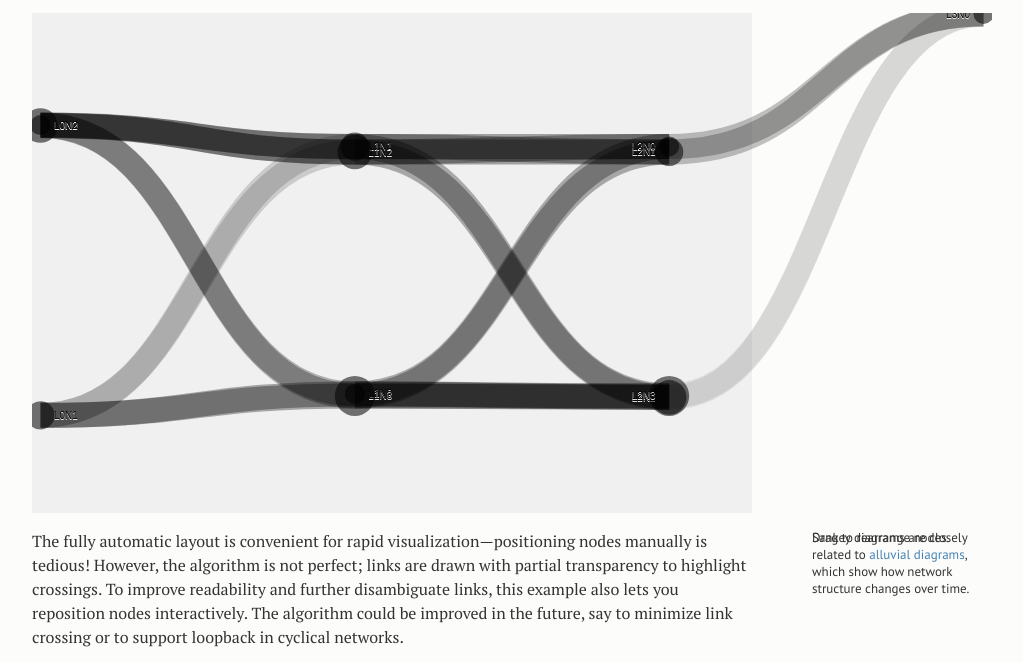
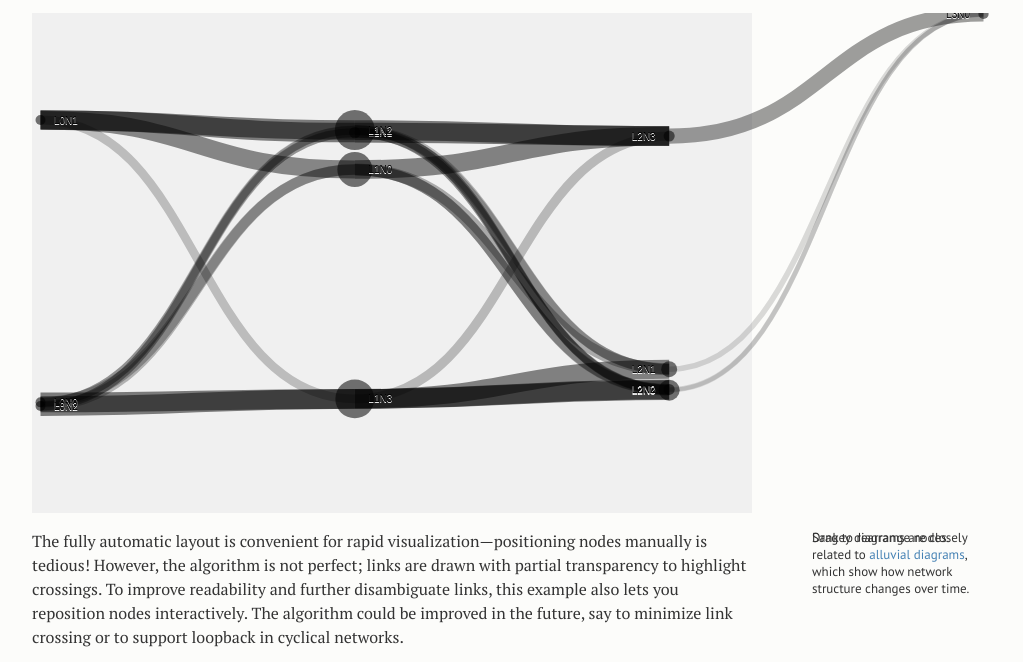
Before and after one commit to CSE512-15S/fp-klowrey-nttam15, a plain HTML site: page index.html in a window 1280 px wide. Shown: the part 138-800 px from the top of the page, without its empty margins (128-1151 px from the left). Drawn offline with Linux system fonts and the light colour scheme.

Commit message:
more changes to sankey render algorithm

```diff
--- a/data/tsne_sankey.json
+++ b/data/tsne_sankey.json
@@ -2,72 +2,84 @@
   "nodes": [
     {
       "name": "L0N0",
+      "layer": "input",
       "value": [
-        0.22532678566387299
+        0.7877560413625
       ]
     },
     {
       "name": "L0N1",
+      "layer": "input",
       "value": [
-        0.8120415370567982
+        0.21299354629129774
       ]
     },
     {
       "name": "L0N2",
+      "layer": "input",
       "value": [
-        0.22217864646955066
+        0.791245182258759
       ]
     },
     {
       "name": "L1N0",
+      "layer": "fc",
       "value": [
-        0.7706495001233614
+        0.31542547681670774
       ]
     },
     {
       "name": "L1N1",
+      "layer": "fc",
       "value": [
-        0.2667723740048622
+        0.23857482605450897
       ]
     },
     {
       "name": "L1N2",
+      "layer": "fc",
       "value": [
-        0.2759171036679426
+        0.2313310547412143
       ]
     },
     {
       "name": "L1N3",
+      "layer": "fc",
       "value": [
-        0.7685899814346826
+        0.7746017510373189
       ]
     },
     {
       "name": "L2N0",
+      "layer": "sigmoid",
       "value": [
-        0.2686819211828493
+        0.7629674910073909
       ]
     },
     {
       "name": "L2N1",
+      "layer": "sigmoid",
       "value": [
-        0.277707321995994
+        0.7184661106802215
       ]
     },
     {
       "name": "L2N2",
+      "layer": "sigmoid",
       "value": [
-        0.7736988073946791
+        0.7574900725418032
       ]
     },
     {
       "name": "L2N3",
+      "layer": "sigmoid",
       "value": [
-        0.7686389296972425
+        0.24150528109852637
       ]
     },
     {
       "name": "L3N0",
+      "layer": "fc",
       "value": [
         0
       ]
@@ -77,317 +89,317 @@
     {
       "source": 0,
       "target": 3,
-      "value": 0.45467728554051157,
+      "value": 0.5276694354542077,
       "v1": [
-        0.22532678566387299
+        0.7877560413625
       ],
       "v2": [
-        0.7706495001233614
+        0.31542547681670774
       ]
     },
     {
       "source": 0,
       "target": 4,
-      "value": 0.9585544116590108,
+      "value": 0.450818784692009,
       "v1": [
-        0.22532678566387299
+        0.7877560413625
       ],
       "v2": [
-        0.2667723740048622
+        0.23857482605450897
       ]
     },
     {
       "source": 0,
       "target": 5,
-      "value": 0.9494096819959303,
+      "value": 0.4435750133787143,
       "v1": [
-        0.22532678566387299
+        0.7877560413625
       ],
       "v2": [
-        0.2759171036679426
+        0.2313310547412143
       ]
     },
     {
       "source": 0,
       "target": 6,
-      "value": 0.4567368042291904,
+      "value": 0.9868457096748189,
       "v1": [
-        0.22532678566387299
+        0.7877560413625
       ],
       "v2": [
-        0.7685899814346826
+        0.7746017510373189
       ]
     },
     {
       "source": 1,
       "target": 3,
-      "value": 0.9586079630665633,
+      "value": 0.89756806947459,
       "v1": [
-        0.8120415370567982
+        0.21299354629129774
       ],
       "v2": [
-        0.7706495001233614
+        0.31542547681670774
       ]
     },
     {
       "source": 1,
       "target": 4,
-      "value": 0.45473083694806404,
+      "value": 0.9744187202367888,
       "v1": [
-        0.8120415370567982
+        0.21299354629129774
       ],
       "v2": [
-        0.2667723740048622
+        0.23857482605450897
       ]
     },
     {
       "source": 1,
       "target": 5,
-      "value": 0.4638755666111445,
+      "value": 0.9816624915500834,
       "v1": [
-        0.8120415370567982
+        0.21299354629129774
       ],
       "v2": [
-        0.2759171036679426
+        0.2313310547412143
       ]
     },
     {
       "source": 1,
       "target": 6,
-      "value": 0.9565484443778844,
+      "value": 0.43839179525397887,
       "v1": [
-        0.8120415370567982
+        0.21299354629129774
       ],
       "v2": [
-        0.7685899814346826
+        0.7746017510373189
       ]
     },
     {
       "source": 2,
       "target": 3,
-      "value": 0.45152914634618924,
+      "value": 0.5241802945579488,
       "v1": [
-        0.22217864646955066
+        0.791245182258759
       ],
       "v2": [
-        0.7706495001233614
+        0.31542547681670774
       ]
     },
     {
       "source": 2,
       "target": 4,
-      "value": 0.9554062724646885,
+      "value": 0.44732964379575,
       "v1": [
-        0.22217864646955066
+        0.791245182258759
       ],
       "v2": [
-        0.2667723740048622
+        0.23857482605450897
       ]
     },
     {
       "source": 2,
       "target": 5,
-      "value": 0.9462615428016081,
+      "value": 0.44008587248245534,
       "v1": [
-        0.22217864646955066
+        0.791245182258759
       ],
       "v2": [
-        0.2759171036679426
+        0.2313310547412143
       ]
     },
     {
       "source": 2,
       "target": 6,
-      "value": 0.45358866503486805,
+      "value": 0.9833565687785599,
       "v1": [
-        0.22217864646955066
+        0.791245182258759
       ],
       "v2": [
-        0.7685899814346826
+        0.7746017510373189
       ]
     },
     {
       "source": 3,
       "target": 7,
-      "value": 0.49803242105948786,
+      "value": 0.5524579858093168,
       "v1": [
-        0.7706495001233614
+        0.31542547681670774
       ],
       "v2": [
-        0.2686819211828493
+        0.7629674910073909
       ]
     },
     {
       "source": 3,
       "target": 8,
-      "value": 0.5070578218726326,
+      "value": 0.5969593661364863,
       "v1": [
-        0.7706495001233614
+        0.31542547681670774
       ],
       "v2": [
-        0.277707321995994
+        0.7184661106802215
       ]
     },
     {
       "source": 3,
       "target": 9,
-      "value": 0.9969506927286823,
+      "value": 0.5579354042749045,
       "v1": [
-        0.7706495001233614
+        0.31542547681670774
       ],
       "v2": [
-        0.7736988073946791
+        0.7574900725418032
       ]
     },
     {
       "source": 3,
       "target": 10,
-      "value": 0.997989429573881,
+      "value": 0.9260798042818186,
       "v1": [
-        0.7706495001233614
+        0.31542547681670774
       ],
       "v2": [
-        0.7686389296972425
+        0.24150528109852637
       ]
     },
     {
       "source": 4,
       "target": 7,
-      "value": 0.9980904528220129,
+      "value": 0.47560733504711805,
       "v1": [
-        0.2667723740048622
+        0.23857482605450897
       ],
       "v2": [
-        0.2686819211828493
+        0.7629674910073909
       ]
     },
     {
       "source": 4,
       "target": 8,
-      "value": 0.9890650520088682,
+      "value": 0.5201087153742875,
       "v1": [
-        0.2667723740048622
+        0.23857482605450897
       ],
       "v2": [
-        0.277707321995994
+        0.7184661106802215
       ]
     },
     {
       "source": 4,
       "target": 9,
-      "value": 0.4930735666101831,
+      "value": 0.48108475351270574,
       "v1": [
-        0.2667723740048622
+        0.23857482605450897
       ],
       "v2": [
-        0.7736988073946791
+        0.7574900725418032
       ]
     },
     {
       "source": 4,
       "target": 10,
-      "value": 0.49813344430761974,
+      "value": 0.9970695449559825,
       "v1": [
-        0.2667723740048622
+        0.23857482605450897
       ],
       "v2": [
-        0.7686389296972425
+        0.24150528109852637
       ]
     },
     {
       "source": 5,
       "target": 7,
-      "value": 0.9927648175149066,
+      "value": 0.4683635637338234,
       "v1": [
-        0.2759171036679426
+        0.2313310547412143
       ],
       "v2": [
-        0.2686819211828493
+        0.7629674910073909
       ]
     },
     {
       "source": 5,
       "target": 8,
-      "value": 0.9982097816719486,
+      "value": 0.5128649440609928,
       "v1": [
-        0.2759171036679426
+        0.2313310547412143
       ],
       "v2": [
-        0.277707321995994
+        0.7184661106802215
       ]
     },
     {
       "source": 5,
       "target": 9,
-      "value": 0.5022182962732635,
+      "value": 0.47384098219941106,
       "v1": [
-        0.2759171036679426
+        0.2313310547412143
       ],
       "v2": [
-        0.7736988073946791
+        0.7574900725418032
       ]
     },
     {
       "source": 5,
       "target": 10,
-      "value": 0.5072781739707002,
+      "value": 0.9898257736426879,
       "v1": [
-        0.2759171036679426
+        0.2313310547412143
       ],
       "v2": [
-        0.7686389296972425
+        0.24150528109852637
       ]
     },
     {
       "source": 6,
       "target": 7,
-      "value": 0.5000919397481667,
+      "value": 0.988365739970072,
       "v1": [
-        0.7685899814346826
+        0.7746017510373189
       ],
       "v2": [
-        0.2686819211828493
+        0.7629674910073909
       ]
     },
     {
       "source": 6,
       "target": 8,
-      "value": 0.5091173405613114,
+      "value": 0.9438643596429026,
       "v1": [
-        0.7685899814346826
+        0.7746017510373189
       ],
       "v2": [
-        0.277707321995994
+        0.7184661106802215
       ]
     },
     {
       "source": 6,
       "target": 9,
-      "value": 0.9948911740400035,
+      "value": 0.9828883215044844,
       "v1": [
-        0.7685899814346826
+        0.7746017510373189
       ],
       "v2": [
-        0.7736988073946791
+        0.7574900725418032
       ]
     },
     {
       "source": 6,
       "target": 10,
-      "value": 0.9999510517374401,
+      "value": 0.46690353006120744,
       "v1": [
-        0.7685899814346826
+        0.7746017510373189
       ],
       "v2": [
-        0.7686389296972425
+        0.24150528109852637
       ]
     },
     {
       "source": 7,
       "target": 11,
-      "value": 0.7313180788171507,
+      "value": 0.23703250899260908,
       "v1": [
-        0.2686819211828493
+        0.7629674910073909
       ],
       "v2": [
         0
@@ -396,9 +408,9 @@
     {
       "source": 8,
       "target": 11,
-      "value": 0.722292678004006,
+      "value": 0.2815338893197785,
       "v1": [
-        0.277707321995994
+        0.7184661106802215
       ],
       "v2": [
         0
@@ -407,9 +419,9 @@
     {
       "source": 9,
       "target": 11,
-      "value": 0.2263011926053209,
+      "value": 0.24250992745819677,
       "v1": [
-        0.7736988073946791
+        0.7574900725418032
       ],
       "v2": [
         0
@@ -418,9 +430,9 @@
     {
       "source": 10,
       "target": 11,
-      "value": 0.23136107030275754,
+      "value": 0.7584947189014737,
       "v1": [
-        0.7686389296972425
+        0.24150528109852637
       ],
       "v2": [
         0
@@ -429,73 +441,73 @@
   ],
   "meta": [
     {
-      "size": 100,
+      "size": 0,
       "pos": [
-        0.22532678566387299
+        0.7877560413625
       ]
     },
     {
-      "size": 200,
+      "size": 0,
       "pos": [
-        0.8120415370567982
+        0.21299354629129774
       ]
     },
     {
-      "size": 300,
+      "size": 0,
       "pos": [
-        0.22217864646955066
+        0.791245182258759
       ]
     },
     {
-      "size": 100,
+      "size": 2.0013185782081364,
       "pos": [
-        0.7706495001233614
+        0.31542547681670774
       ]
     },
     {
-      "size": 200,
+      "size": 0.11190478716779317,
       "pos": [
-        0.2667723740048622
+        0.23857482605450897
       ]
     },
     {
-      "size": 300,
+      "size": 2.403559934952913,
       "pos": [
-        0.2759171036679426
+        0.2313310547412143
       ]
     },
     {
-      "size": 400,
+      "size": 2.3200407086939125,
       "pos": [
-        0.7685899814346826
+        0.7746017510373189
       ]
     },
     {
-      "size": 100,
+      "size": 0.8809354507330962,
       "pos": [
-        0.2686819211828493
+        0.7629674910073909
       ]
     },
     {
-      "size": 200,
+      "size": 0.4720529614445787,
       "pos": [
-        0.277707321995994
+        0.7184661106802215
       ]
     },
     {
-      "size": 300,
+      "size": 0.08290163616421221,
       "pos": [
-        0.7736988073946791
+        0.7574900725418032
       ]
     },
     {
-      "size": 400,
+      "size": 0.08947674271416849,
       "pos": [
-        0.7686389296972425
+        0.24150528109852637
       ]
     },
     {
-      "size": 100,
+      "size": 0.015035549700724182,
       "pos": [
         0
       ]
--- a/index.html
+++ b/index.html
@@ -134,7 +134,7 @@
             for (var n=0; n<data_s.nodes.length; n++) {
                data_s.nodes[n].size = data_s.meta[n].size;
                if (data_s.meta[n].pos.length == 1) {
-                  data_s.nodes[n].pos = [];
+                  data_s.nodes[n].pos = [];-0.3
                   data_s.nodes[n].pos.push(mapRange([-1, 1], [0, height/2], data_s.meta[n].pos[0]));
 
                   console.log("before: "+data_s.meta[n].pos[0]+"mapped: " +data_s.nodes[n].pos[0]);
@@ -145,15 +145,18 @@
             console.log(data_s.nodes);
 
             //console.log(sankey)
+            var node_scale = 10;
+            var link_scale = 20;
+            var link_opcty = 2;
 
             var link = svg.append("g").selectAll(".link")
             .data(data_s.links)
             .enter().append("path")
             .attr("class", "link")
             .attr("d", path)
-            .style("stroke-width", function(d) { return Math.max(1, d.dy)/2; })
+            .style("stroke-width", function(d) { return Math.max(1, link_scale*d.value); })
             .sort(function(a, b) { return b.dy - a.dy; })
-            .style("opacity", function(d) { return d.value/3; });
+            .style("opacity", function(d) { return d.value/link_opcty; });
 
             link.append("title")
             .text(function(d) {
@@ -187,6 +190,11 @@
 
             //////////////////////////////////////////////
             // circular sankey nodes
+            // size is weights of neurons; get min and max and scale between
+            var node_max = d3.max(data_s.meta, function(d) {return d.size;});
+            var node_min = d3.min(data_s.meta, function(d) {return d.size;});
+            console.log("min max " + node_min+" "+node_max);
+
             node.append("circle")
                .attr("cx", sankey.nodeWidth()/2)
                .attr("cy", function (d) {
@@ -195,12 +203,17 @@
                })
                .attr("r", function (d) {
                   //console.log("size: "+d.size+" dy: "+d.dy);
-                  return Math.sqrt(d.size);
+                  //return Math.sqrt(d.size*100);
+                  return mapRange([node_min, node_max], [5, 20], d.size);
                   //return Math.sqrt(d.dy);
                   })
                .style("opacity", 0.6)
                .append("title")
-               .text(function(d) { return d.name + "\n" + format(d.value)+ "\n" + format(d.dy); });
+               .text(function(d) { return d.name + "\n"
+                  + "Val: "+format(d.value)+ "\n"
+                  + "L: "+d.layer+ "\n"
+                  + format(d.dy) + "\n"
+                  + format(d.size); });
 
             node.append("text")
                .attr("x", -6)
@@ -214,8 +227,8 @@
                .attr("text-anchor", "start");
 
             function dragmove(d) {
-               //d3.select(this).attr("transform", "translate(" + d.x + "," + (d.y = Math.max(0, Math.min(height - d.dy, d3.event.y))) + ")");
-               d3.select(this).attr("transform", "translate(" + d.x + "," + (d.y = Math.max(0, Math.min(height - d.pos[0], d3.event.y)) ) + ")");
+               d3.select(this).attr("transform", "translate(" + d.x + "," + (d.y = Math.max(0, Math.min(height - d.dy, d3.event.y))) + ")");
+               //d3.select(this).attr("transform", "translate(" + d.x + "," + (d.y = Math.max(0, Math.min(height - d.pos[0], d3.event.y)) ) + ")");
                sankey.relayout();
                link.attr("d", path);
             }
```
Also changed, not shown: test_tsne.js (+13 -10 lines).
